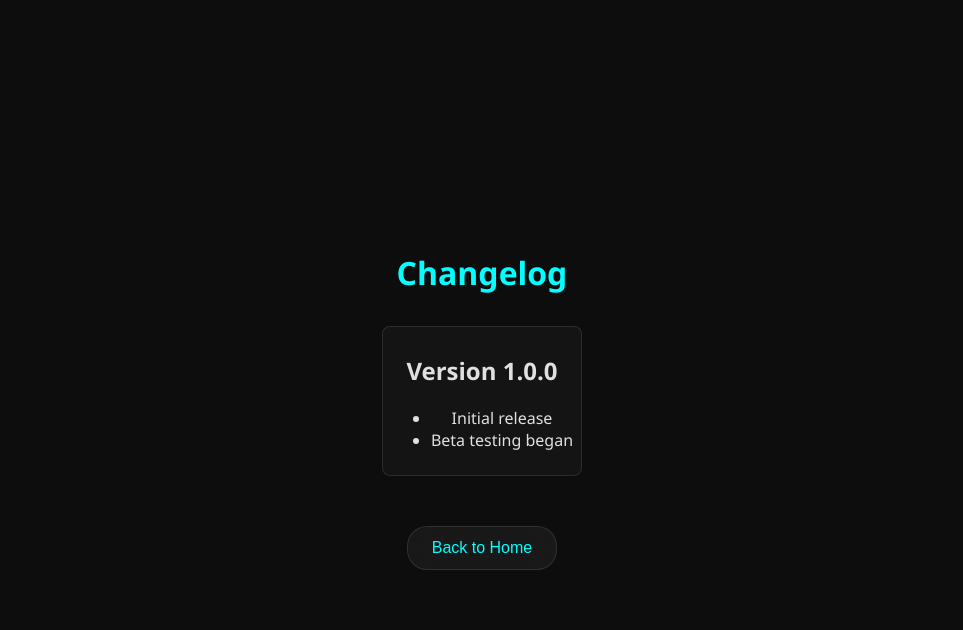
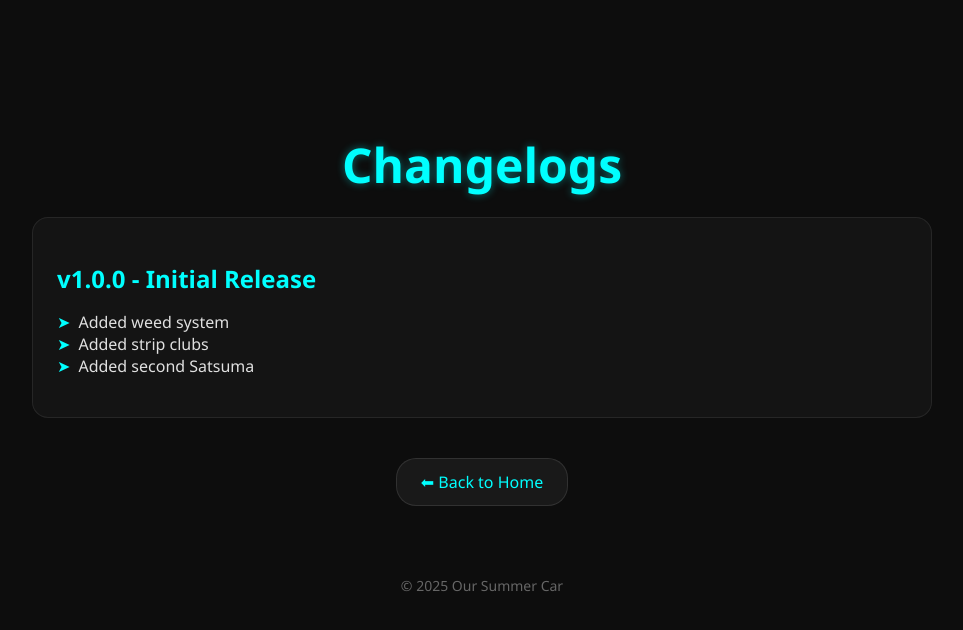
Before and after one commit to oursummercar/osc, a plain HTML site: page changelog.html in a window 1280 px wide. Shown: the whole page, without its empty margins (158-1121 px from the left). Drawn offline with Linux system fonts and the light colour scheme.

Commit message:
Update changelog.html

```diff
--- a/changelog.html
+++ b/changelog.html
@@ -3,67 +3,115 @@
 <head>
   <meta charset="UTF-8" />
   <meta name="viewport" content="width=device-width, initial-scale=1.0"/>
-  <title>Changelog - OSC Mod</title>
+  <title>OSC Changelogs</title>
   <style>
     body {
       margin: 0;
       padding: 0;
-      font-family: 'Segoe UI', sans-serif;
       background-color: #0d0d0d;
       color: #e0e0e0;
-      text-align: center;
-      display: flex;
-      flex-direction: column;
-      align-items: center;
-      justify-content: center;
-      height: 100vh;
+      font-family: 'Segoe UI', sans-serif;
+      overflow-x: hidden;
+      animation: fadeIn 1s ease forwards;
     }
 
-    .button {
+    @keyframes fadeIn {
+      from { opacity: 0; }
+      to { opacity: 1; }
+    }
+
+    .container {
+      max-width: 900px;
+      margin: 80px auto 40px;
+      padding: 20px;
+      text-align: center;
+    }
+
+    h1 {
+      font-size: 48px;
+      color: cyan;
+      margin-bottom: 20px;
+      text-shadow: 0 0 8px rgba(0,255,255,0.4);
+    }
+
+    .changelog-card {
+      background: rgba(255, 255, 255, 0.03);
+      backdrop-filter: blur(12px);
+      border: 1px solid rgba(255, 255, 255, 0.08);
+      border-radius: 16px;
+      padding: 24px;
+      margin: 20px 0;
+      text-align: left;
+      transition: transform 0.3s ease, box-shadow 0.3s ease;
+    }
+
+    .changelog-card:hover {
+      transform: translateY(-5px);
+      box-shadow: 0 0 12px rgba(0, 255, 255, 0.2);
+    }
+
+    .changelog-card h2 {
+      color: #0ff;
+      margin-bottom: 10px;
+    }
+
+    .changelog-card ul {
+      list-style: none;
+      padding: 0;
+    }
+
+    .changelog-card ul li::before {
+      content: "➤";
+      color: cyan;
+      margin-right: 8px;
+    }
+
+    .footer {
+      margin-top: 50px;
+      text-align: center;
+      color: #666;
+      font-size: 14px;
+    }
+
+    a.button {
+      display: inline-block;
+      margin-top: 20px;
+      padding: 12px 24px;
       background: rgba(255, 255, 255, 0.05);
       border: 1px solid rgba(255, 255, 255, 0.1);
       backdrop-filter: blur(10px);
       border-radius: 20px;
       color: cyan;
-      padding: 12px 24px;
-      margin-top: 40px;
-      font-size: 16px;
-      cursor: pointer;
-      transition: all 0.2s ease;
+      text-decoration: none;
+      transition: all 0.3s ease;
     }
 
-    .button:hover {
+    a.button:hover {
       background: rgba(0, 255, 255, 0.1);
       transform: scale(1.05);
-    }
-
-    h1 {
-      color: cyan;
-    }
-
-    .changelog-entry {
-      margin: 10px 0;
-      padding: 8px;
-      background: rgba(255, 255, 255, 0.03);
-      border-radius: 8px;
-      border: 1px solid rgba(255, 255, 255, 0.1);
     }
   </style>
 </head>
 <body>
 
-  <h1>Changelog</h1>
+  <div class="container">
+    <h1>Changelogs</h1>
 
-  <!-- Changelog Entries -->
-  <div class="changelog-entry">
-    <h2>Version 1.0.0</h2>
-    <ul>
-      <li>Initial release</li>
-      <li>Beta testing began</li>
-    </ul>
+    <div class="changelog-card">
+      <h2>v1.0.0 - Initial Release</h2>
+      <ul>
+        <li>Added weed system</li>
+        <li>Added strip clubs</li>
+        <li>Added second Satsuma</li>
+      </ul>
+    </div>
+
+    <a href="https://oursummercar.github.io/osc" class="button">⬅ Back to Home</a>
   </div>
 
-  <button class="button" onclick="window.location.href='/'">Back to Home</button>
+  <div class="footer">
+    &copy; 2025 Our Summer Car
+  </div>
 
 </body>
 </html>
```
